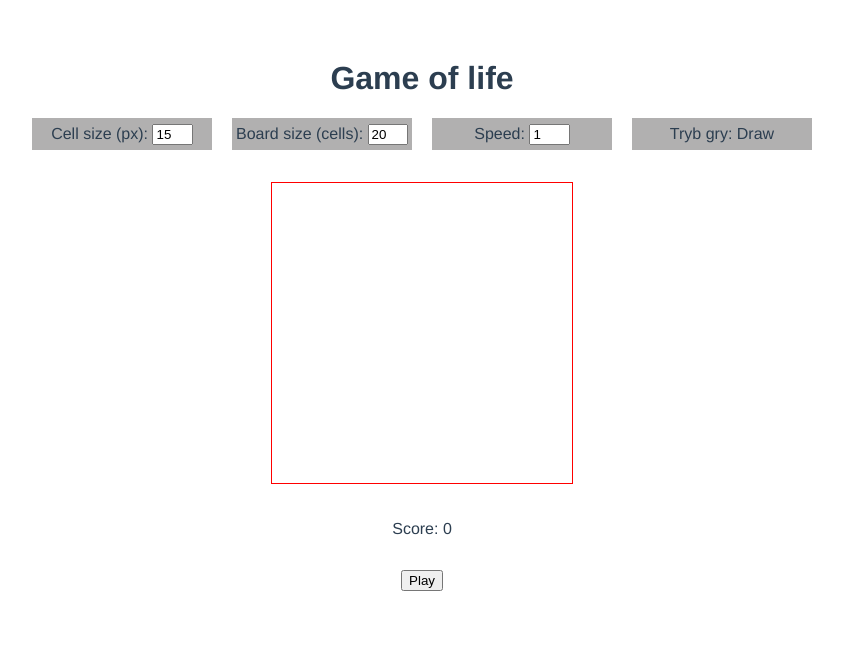
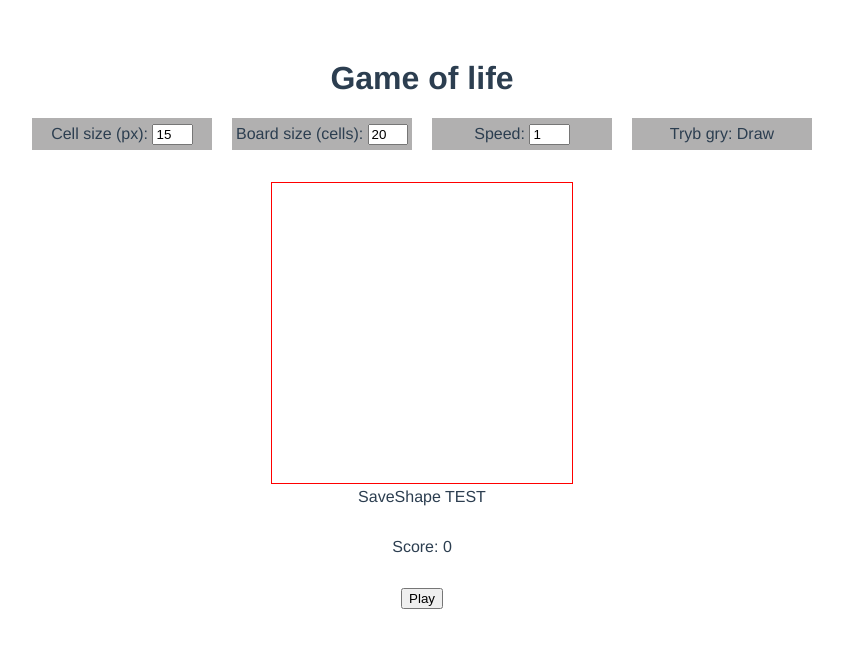
Before and after one commit to mmach1988/Game-of-Life-vue, a Vue app: page / in a window 1280 px wide. Shown: the top 648 px of the page, without its empty margins (218-1061 px from the left). Built offline with nearby package versions, Linux system fonts and the light colour scheme.

Commit message:
Dodano komponent saveShape

```diff
--- a/src/App.vue
+++ b/src/App.vue
@@ -1,5 +1,4 @@
 <template>
-
   <div id="app" style="position: relative;">
     <h1 ><span>Game of life</span></h1>
     <div class="container">
--- /dev/null
+++ b/src/components/SaveShape.vue
@@ -0,0 +1,28 @@
+<template>
+    <div>
+        SaveShape TEST
+    </div>
+</template>
+
+<script>
+
+import constants from "./Constants";
+
+export default {
+
+data: function() {
+        return {
+
+        };
+    },
+
+methods: {
+   addShape() {
+      console.log('addShape')
+   }
+}
+}
+</script>
+
+<style scoped>
+</style>
--- a/src/components/SimulationCanvas.vue
+++ b/src/components/SimulationCanvas.vue
@@ -8,15 +8,15 @@
     @click = "drawCell($event)"
   >
   </canvas>
-  <!-- Game mode test: {{gameMode}} -->
-<!-- potencialPopulation: {{ potentialPopulation }} -->
+  <save-shape />
   </div>
 
 </template>
 
 <script>
 
-import constants from "./Constants";
+import constants from "./Constants"
+import saveShape from "./SaveShape"
 
 export default {
   props: [
@@ -31,6 +31,7 @@ export default {
     "startGame",
     "gameMode"
   ],
+  components: { saveShape },
   computed: {
     potentialPopulation() {
       let setOfXs = []
```
